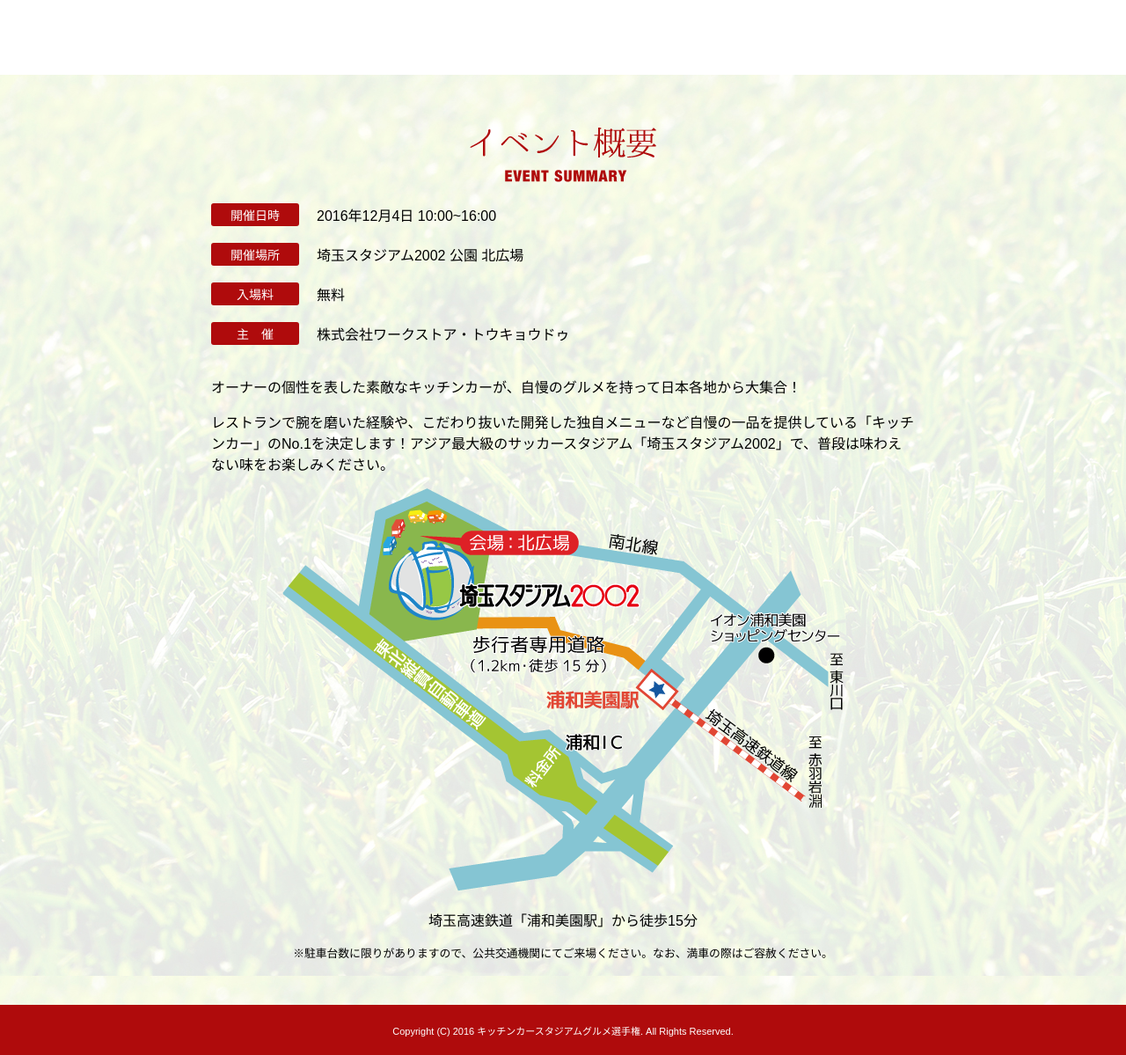
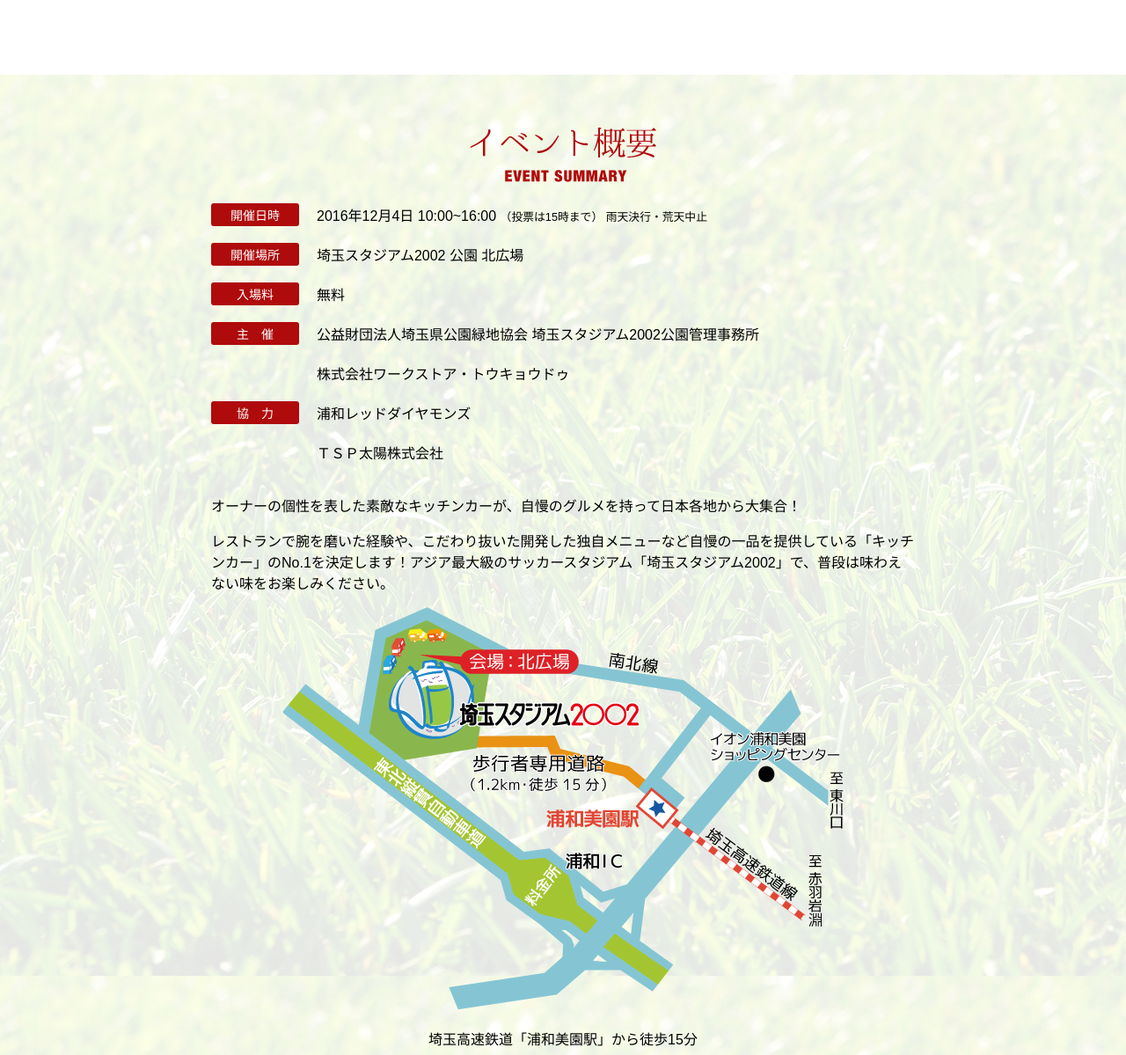
Before and after one commit to w-tokyodo/kitchencar.jp-wp-content, a WordPress theme: template themes/kitchencar-gourmet-championship/index.php in a window 1280 px wide. Shown: the part 1144-2343 px from the top of the page at 88% size. Run offline with PHP 8.4 and a stand-in for WordPress, Linux system fonts and the light colour scheme; the site name, menu and one post (Sample post) are stand-ins, and other content is empty; some libraries are stand-ins or nearby versions.

Commit message:
イベント概要の更新

```diff
--- a/themes/kitchencar-gourmet-championship/template-parts/content-event.php
+++ b/themes/kitchencar-gourmet-championship/template-parts/content-event.php
@@ -3,13 +3,17 @@
 						<div class="frontEvent__headline"><img src="<?php echo get_stylesheet_directory_uri(); ?>/static/assets/img/title_event.png" alt=""></div>
 						<dl class="frontEvent__item">
 							<dt class="frontEvent__title">開催日時</dt>
-							<dd class="frontEvent__description">2016年12月4日 10:00~16:00</dd>
+							<dd class="frontEvent__description">2016年12月4日 10:00~16:00 <small>（投票は15時まで） 雨天決行・荒天中止</small></dd>
 							<dt class="frontEvent__title">開催場所</dt>
 							<dd class="frontEvent__description">埼玉スタジアム2002 公園 北広場</dd>
 							<dt class="frontEvent__title">入場料</dt>
 							<dd class="frontEvent__description">無料</dd>
 							<dt class="frontEvent__title">主　催</dt>
+							<dd class="frontEvent__description">公益財団法人埼玉県公園緑地協会 埼玉スタジアム2002公園管理事務所</dd>
 							<dd class="frontEvent__description">株式会社ワークストア・トウキョウドゥ</dd>
+							<dt class="frontEvent__title">協　力</dt>
+							<dd class="frontEvent__description">浦和レッドダイヤモンズ</dd>
+							<dd class="frontEvent__description">ＴＳＰ太陽株式会社</dd>
 						</dl>
 						<div class="frontEvent__content">
 							<p>オーナーの個性を表した素敵なキッチンカーが、自慢のグルメを持って日本各地から大集合！
```
